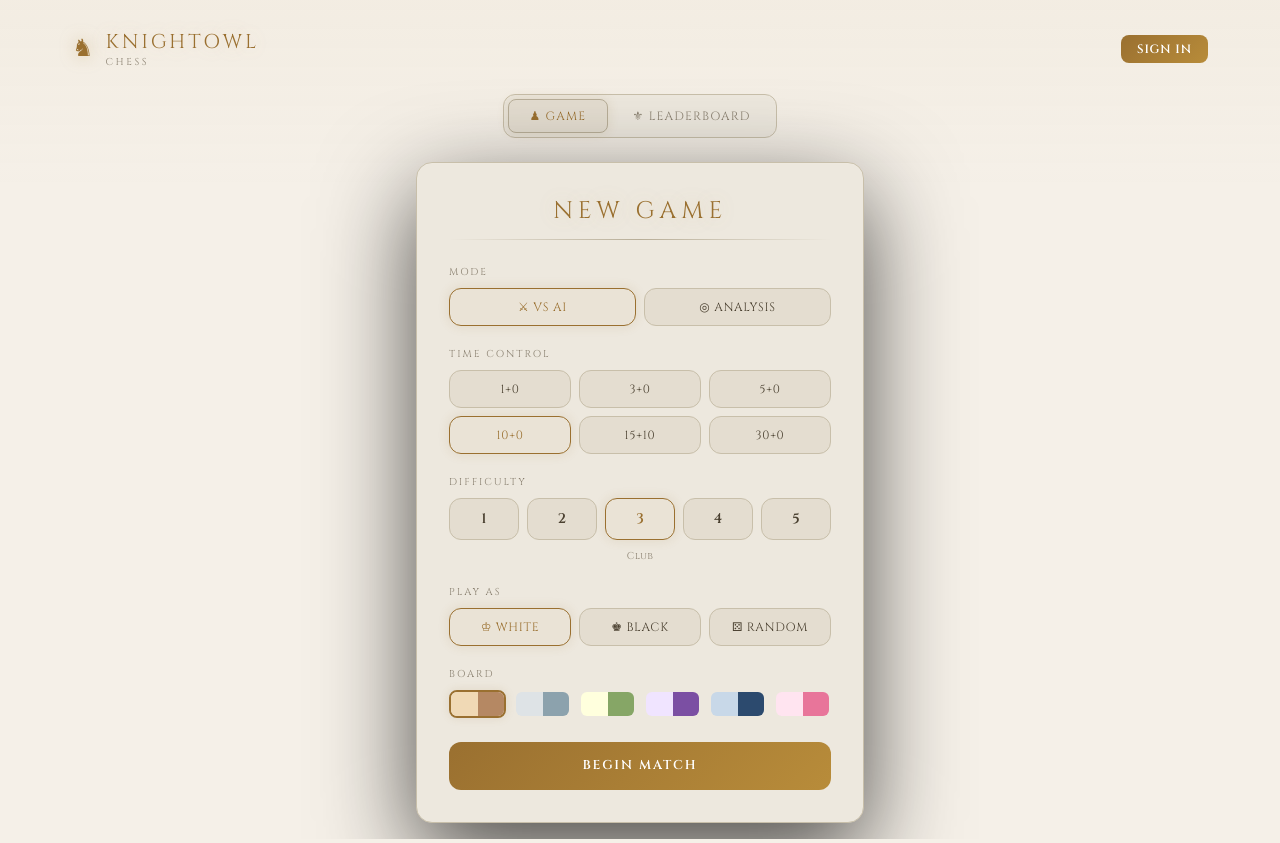
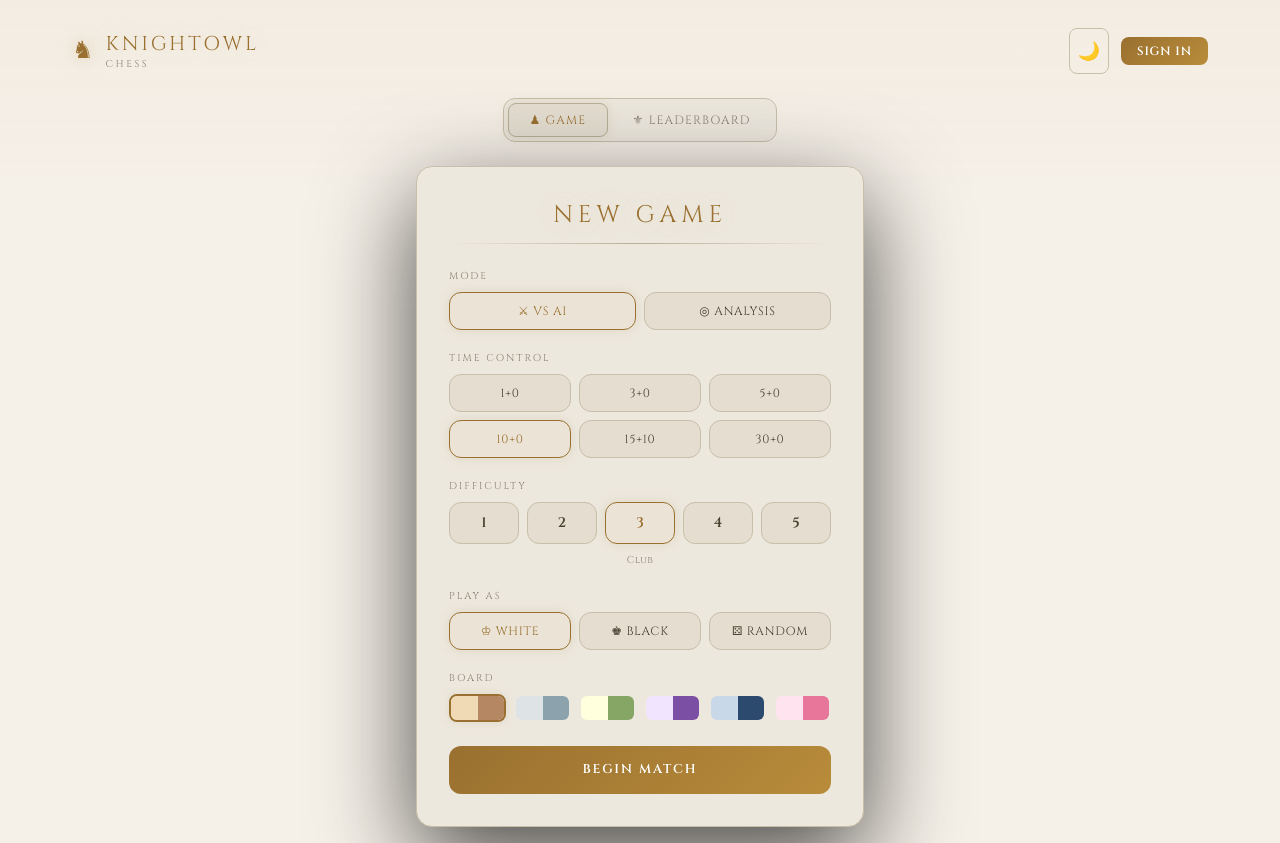
Before and after one commit to itsdimash/chess_game_with_Authorization, a Next.js app: page / in a window 1280 px wide. Built offline with nearby package versions, Linux system fonts and the light colour scheme; a web font is replaced by a local one.

Commit message:
fix move handler

```diff
--- a/src/app/page.tsx
+++ b/src/app/page.tsx
@@ -8,6 +8,7 @@ import { Leaderboard } from '@/components/Leaderboard'
 import { useGameStore } from '@/store/gameStore'
 import { useStockfish } from '@/hooks/useStockfish'
 import { useAuth } from '@/hooks/useAuth'
+import { ThemeToggle } from '@/components/ThemeProvider'
 import type { GameConfig } from '@/types'
 import type { Square } from 'chess.js'
 
@@ -116,6 +117,7 @@ export default function Home() {
         </div>
 
         <div className="flex items-center gap-2 sm:gap-3">
+          <ThemeToggle />
           {!authLoading && (
             user ? (
               <div className="flex items-center gap-2">
```
Also changed, not shown: 1 other file (tests, documents, lock files or other folders).
